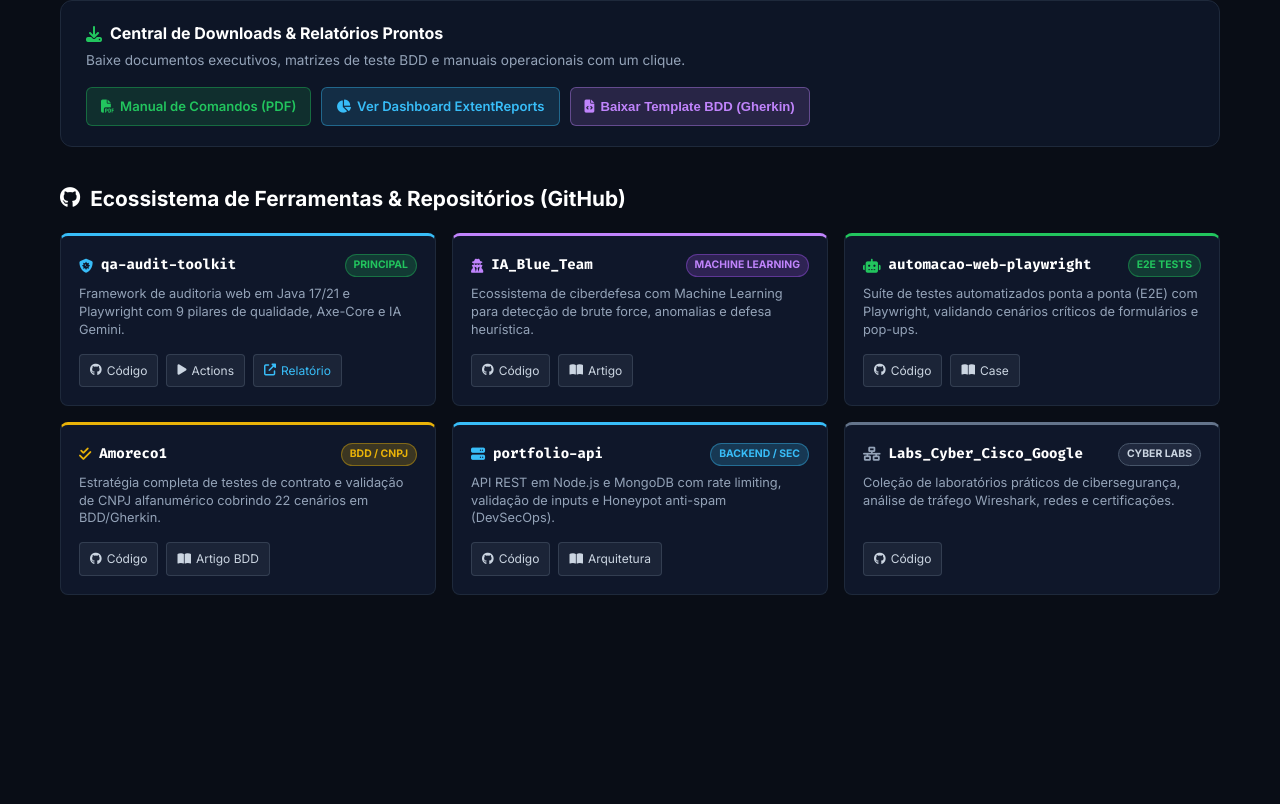
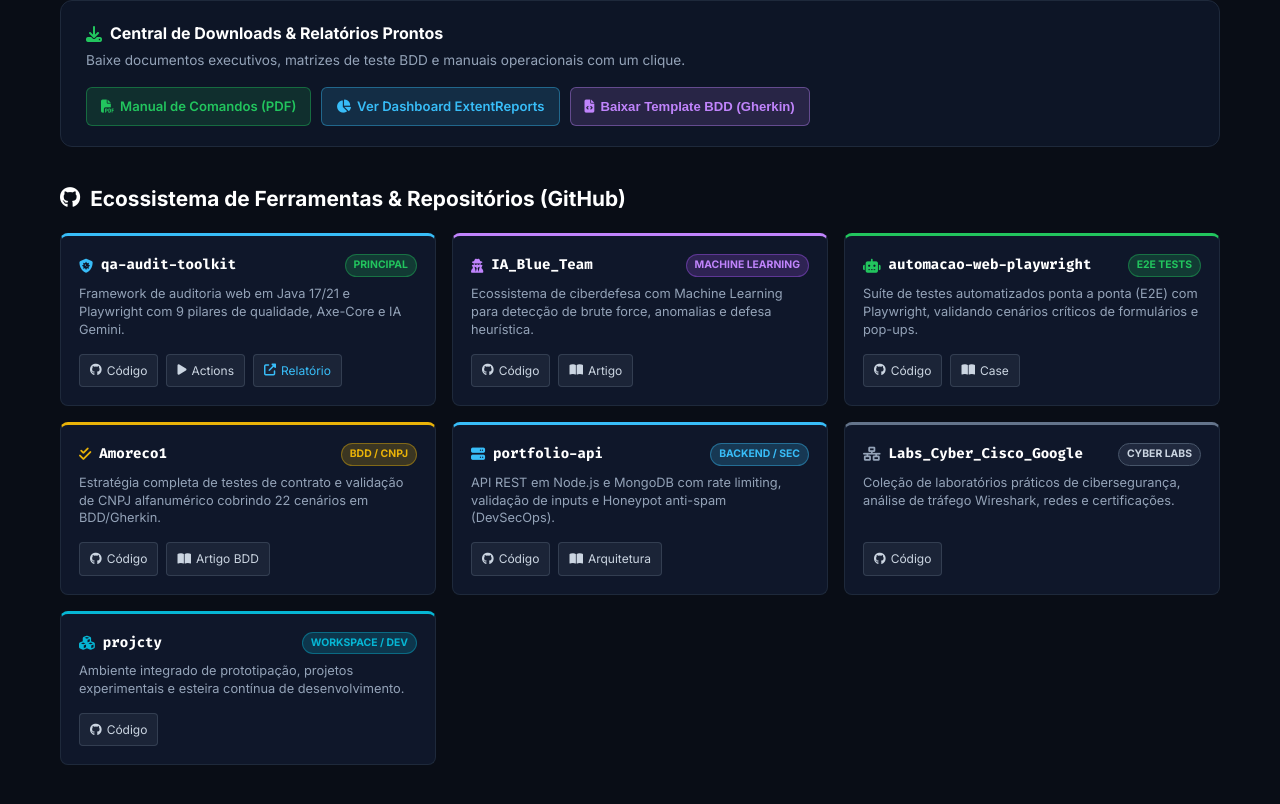
Before and after one commit to FlavianaPina24/meu-portfolio, a plain HTML site: page painel.html in a window 1280 px wide. Shown: the part 829-1633 px from the top of the page. Before the commit the page ends 1529 px from the top, so only its background shows below. Drawn offline with Linux system fonts and the light colour scheme.

Commit message:
feat: adicionar projcty ao ecossistema de repositorios no painel de controle

```diff
--- a/painel.html
+++ b/painel.html
@@ -960,6 +960,24 @@
                 </div>
             </div>
 
+            <!-- Repo 7: projcty -->
+            <div class="repo-card" style="border-top: 3px solid #06b6d4;">
+                <div class="repo-card-top">
+                    <a href="https://github.com/FlavianaPina24/projcty" target="_blank" rel="noopener noreferrer" class="repo-name">
+                        <i class="fas fa-cubes" style="color: #06b6d4;"></i> projcty
+                    </a>
+                    <span class="repo-badge" style="background: rgba(6, 182, 212, 0.2); color: #06b6d4; border: 1px solid rgba(6, 182, 212, 0.4);">WORKSPACE / DEV</span>
+                </div>
+                <p class="repo-desc">
+                    Ambiente integrado de prototipação, projetos experimentais e esteira contínua de desenvolvimento.
+                </p>
+                <div class="repo-actions">
+                    <a href="https://github.com/FlavianaPina24/projcty" target="_blank" rel="noopener noreferrer" class="repo-action-btn">
+                        <i class="fab fa-github"></i> Código
+                    </a>
+                </div>
+            </div>
+
         </div>
 
     </main>
```
